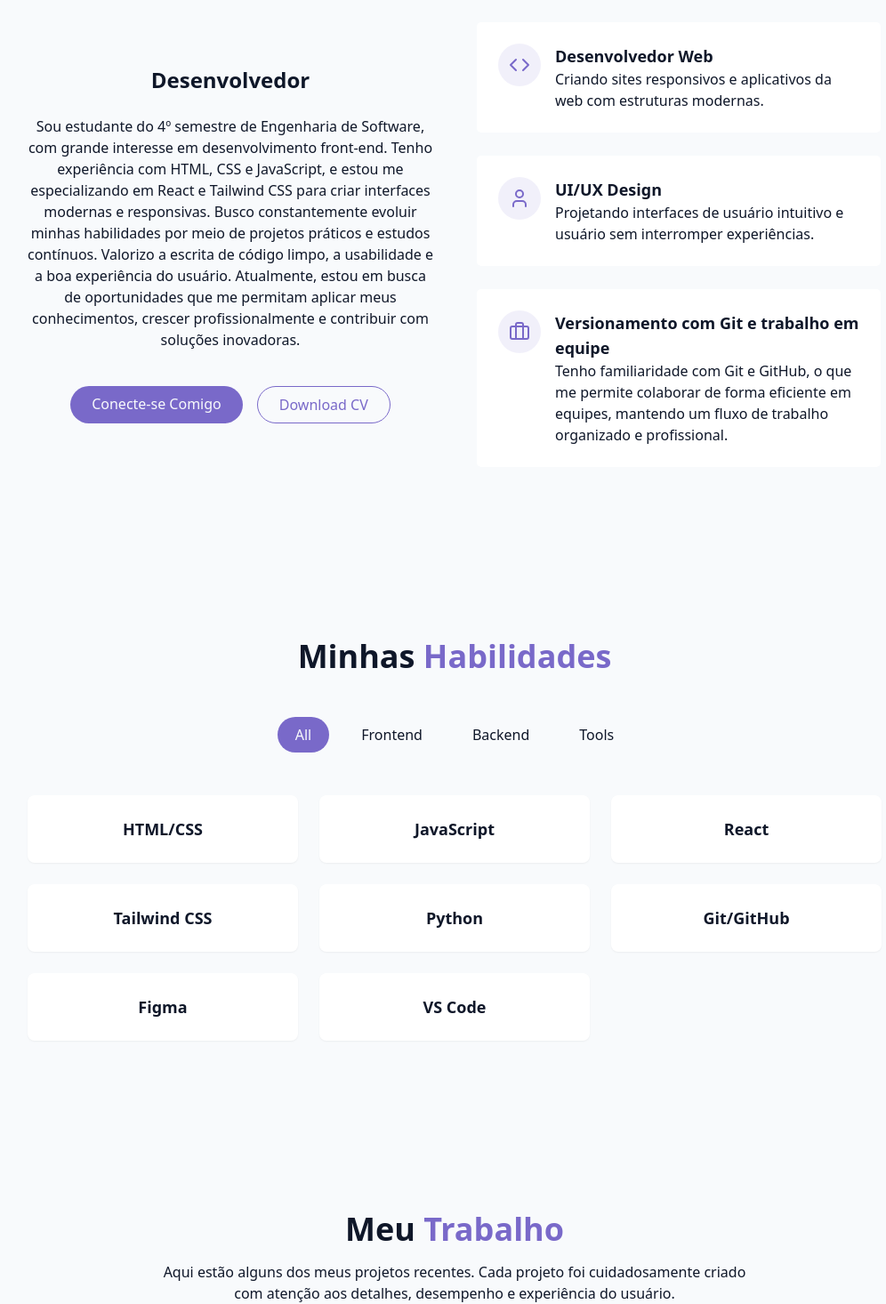
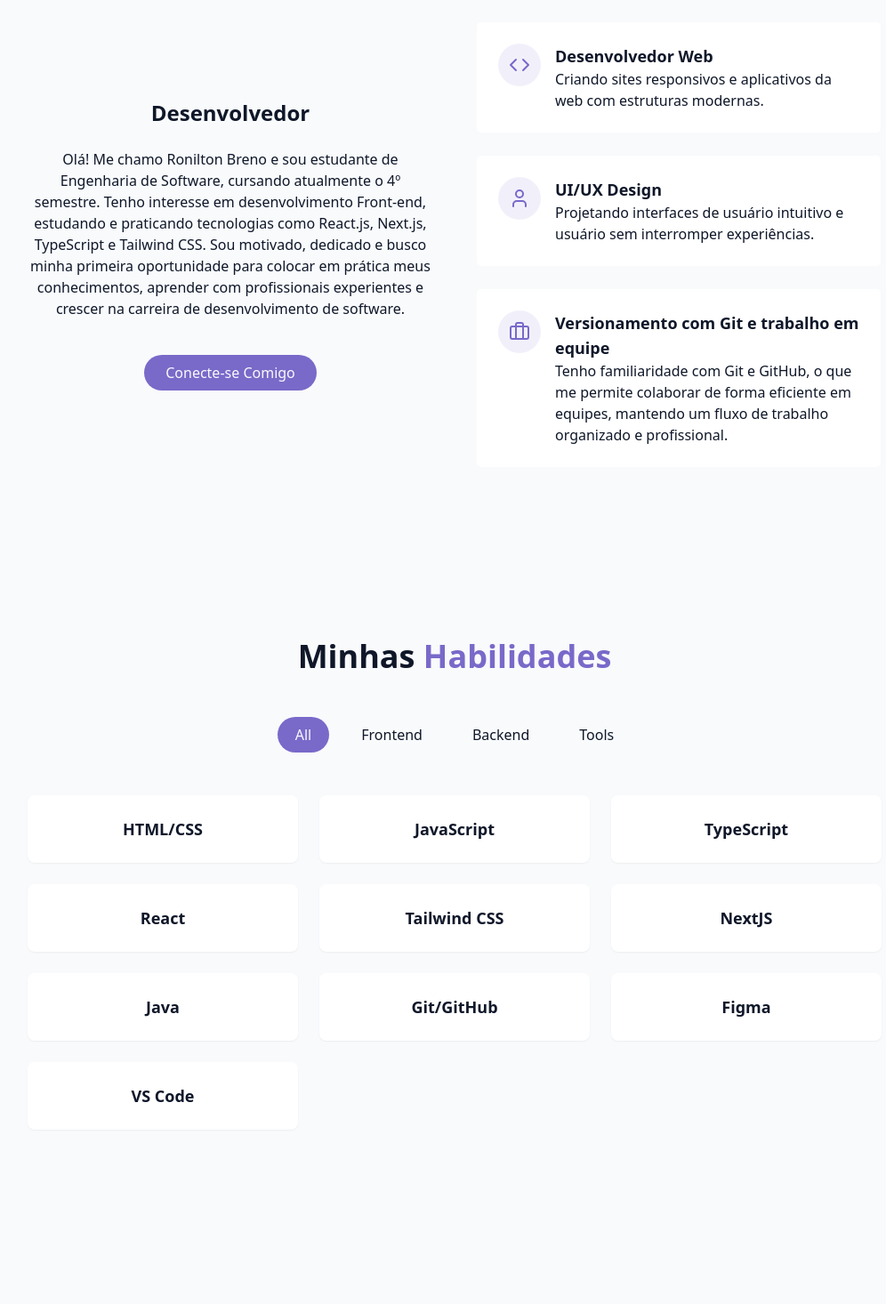
Before and after one commit to ronizera/Portfolio, a React (Vite) app: page / in a window 1280 px wide. Shown: the part 960-2426 px from the top of the page at 89% size, without its empty margins (129-1125 px from the left). Built offline with nearby package versions, Linux system fonts and the light colour scheme.

Commit message:
fix bugs

```diff
--- a/src/components/AboutSection.jsx
+++ b/src/components/AboutSection.jsx
@@ -13,11 +13,11 @@ export const AboutSection = () => {
             <h3 className="text-2xl font-semibold">Desenvolvedor</h3>
 
             <p className="text-muted-foreground">
-              Sou estudante do 4º semestre de Engenharia de Software, com grande interesse em desenvolvimento front-end. Tenho experiência com HTML, CSS e JavaScript, e estou me especializando em React e Tailwind CSS para criar interfaces modernas e responsivas.
+            Olá! Me chamo Ronilton Breno e sou estudante de Engenharia de Software, cursando atualmente o 4º semestre.
 
-              Busco constantemente evoluir minhas habilidades por meio de projetos práticos e estudos contínuos. Valorizo a escrita de código limpo, a usabilidade e a boa experiência do usuário.
+            Tenho interesse em desenvolvimento Front-end, estudando e praticando tecnologias como React.js, Next.js, TypeScript e Tailwind CSS.
 
-              Atualmente, estou em busca de oportunidades que me permitam aplicar meus conhecimentos, crescer profissionalmente e contribuir com soluções inovadoras.
+            Sou motivado, dedicado e busco minha primeira oportunidade para colocar em prática meus conhecimentos, aprender com profissionais experientes e crescer na carreira de desenvolvimento de software.
             </p>
 
             <div className="flex flex-col sm:flex-row gap-4 pt-4 justify-center">
@@ -25,14 +25,7 @@ export const AboutSection = () => {
                 Conecte-se Comigo
               </a>
 
-              <a
-                href="https://1drv.ms/w/c/7ec0c23add11b46c/EatKeuyDfyxKi6PXPW7T3-cBbuu8743y9EJl62Y-fOb2TA?e=ufO3m1" //
-                className="px-6 py-2 rounded-full border border-primary text-primary hover:bg-primary/10 transition-colors duration-300"
-                target="_blank"
-                download
-              >
-                Download CV
-              </a>
+
             </div>
           </div>
 
--- a/src/components/ContactSection.jsx
+++ b/src/components/ContactSection.jsx
@@ -26,7 +26,7 @@ export const ContactSection = () => {
 
           {/* LinkedIn Button */}
           <a
-            href="https://www.linkedin.com/in/ronilton-breno-oliveira-santana-8846531a2/"
+            href="www.linkedin.com/in/ronilton-breno"
             target="_blank"
             rel="noopener noreferrer"
             className={cn("cosmic-button flex items-center gap-2 px-6 py-3")}
--- a/src/components/HeroSection.jsx
+++ b/src/components/HeroSection.jsx
@@ -21,7 +21,7 @@ export const HeroSection = () => {
           </h1>
 
           <p className="text-lg md:text-xl text-muted-foreground max-2-2xl mx-auto opacity-0 animate-fade-in-delay-3">
-            Sou desenvolvedor front-end com foco em criar interfaces modernas, responsivas e intuitivas. Tenho experiência com HTML, CSS, JavaScript e estou me aprofundando em React e Tailwind CSS.
+            Sou desenvolvedor Front-end com foco em criar interfaces modernas, responsivas e intuitivas. Tenho experiência com HTML, CSS, JavaScript, React.js, Next.js, TypeScript e Tailwind CSS, além de consumo de APIs REST. Busco aplicar meus conhecimentos em projetos reais e continuar evoluindo na carreira como desenvolvedor.
 
           </p>
 
--- a/src/components/ProjectsSection.jsx
+++ b/src/components/ProjectsSection.jsx
@@ -29,6 +29,16 @@ const projects = [
     tags: ["React", "TailwindCSS", "React Router DOM", "JavaScript"],
     demoUrl: "https://filmes-wine.vercel.app/",
     githubUrl: "https://github.com/ronizera/filmes",
+  },
+   {
+    id: 4,
+    title: "App de Receitas",
+    description:
+      "Aplicação web para visualização de receitas, consumindo a API pública TheMealDB. O projeto utiliza Next.js para páginas dinâmicas, TypeScript para tipagem segura e Tailwind CSS para design responsivo e moderno.O app permite navegar por categorias de receitas, visualizar detalhes completos de cada prato e buscar receitas pelo nome. Todo o código está versionado no GitHub e o projeto está publicado online para acesso direto.",
+    image: "/projects/project4.png",
+    tags: ["TailwindCSS", "React", "Nextjs", "Typescript"],
+    demoUrl: "https://receitas-rb.vercel.app/",
+    githubUrl: "https://github.com/ronizera/receitas",
   },
 ];
 
--- a/src/components/SkillsSection.jsx
+++ b/src/components/SkillsSection.jsx
@@ -5,11 +5,13 @@ const skills = [
   // Frontend
   { name: "HTML/CSS", category: "frontend" },
   { name: "JavaScript", category: "frontend" },
+  { name: "TypeScript", category: "frontend" },
   { name: "React", category: "frontend" },
   { name: "Tailwind CSS", category: "frontend" },
+  {name: "NextJS", category: "frontend"},
 
   // Backend
-  {name: "Python", category: "backend"},
+  {name: "Java", category: "backend"},
   // Tools
   { name: "Git/GitHub", category: "tools" },
   { name: "Figma", category: "tools" },
```
Also changed, not shown: public/projects/project4.png (added).
